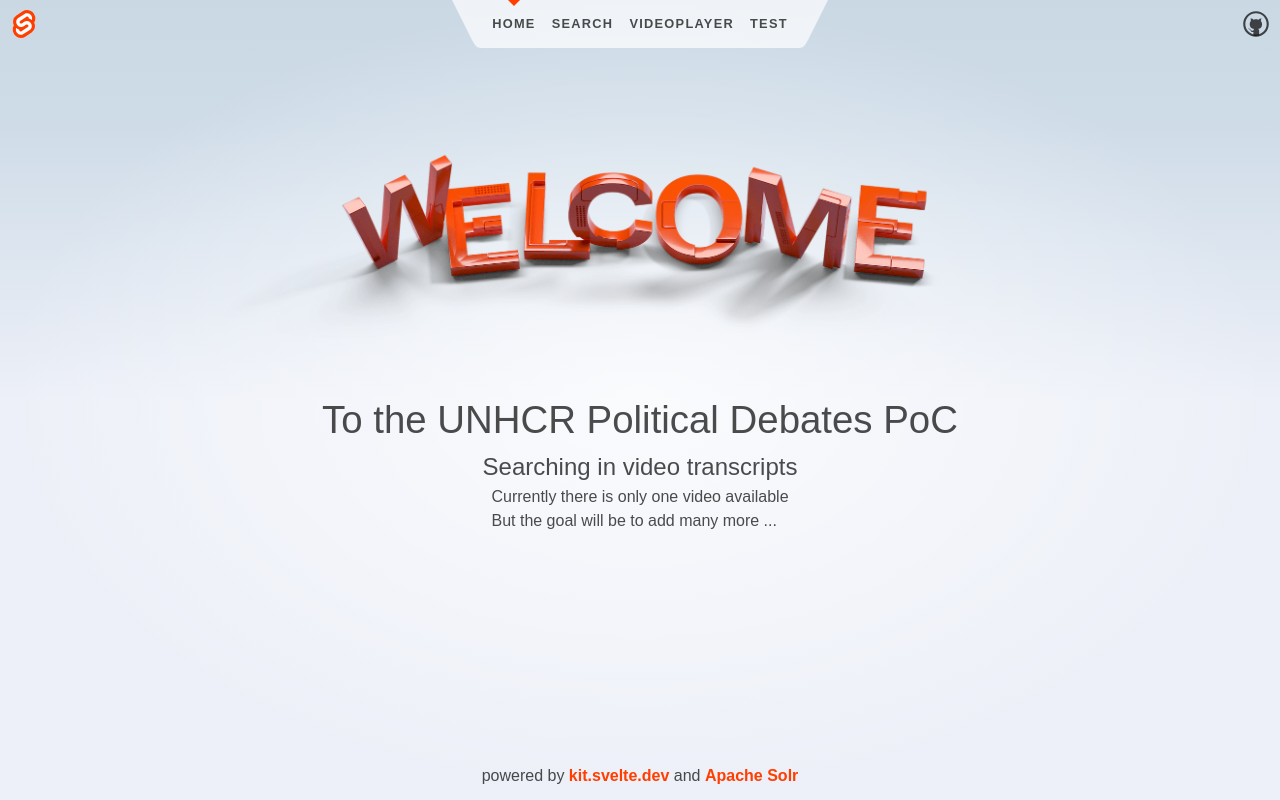
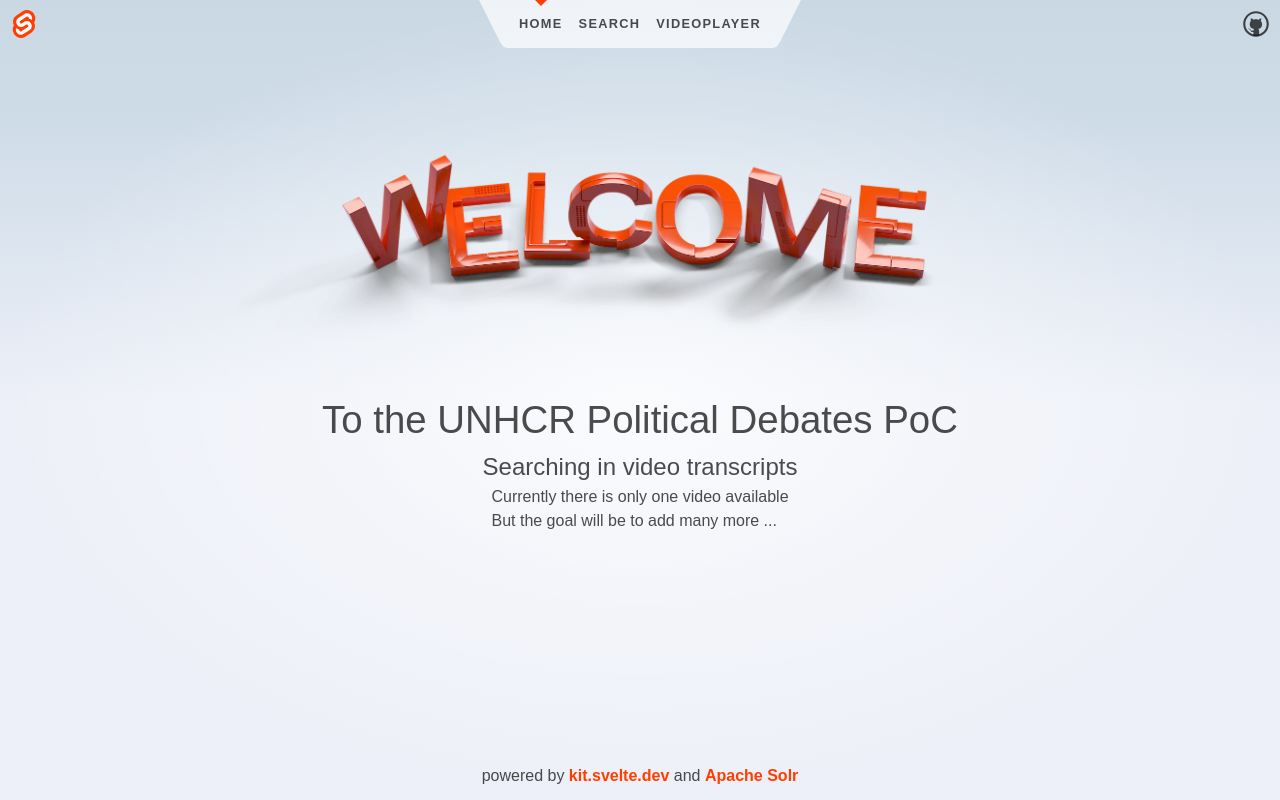
Before and after one commit to sdsc-ordes/debates-ui, a SvelteKit app: page / in a window 1280 px wide. Built offline with nearby package versions, Linux system fonts and the light colour scheme.

Commit message:
remove test page from menu

```diff
--- a/src/routes/Header.svelte
+++ b/src/routes/Header.svelte
@@ -24,9 +24,6 @@
 			</li>
 			<li aria-current={$page.url.pathname === '/videoplayer' ? 'page' : undefined}>
 				<a href="/videoplayer">Videoplayer</a>
-			</li>
-			<li aria-current={$page.url.pathname === '/test' ? 'page' : undefined}>
-				<a href="/test">Test</a>
 			</li>
 		</ul>
 		<svg viewBox="0 0 2 3" aria-hidden="true">
```
